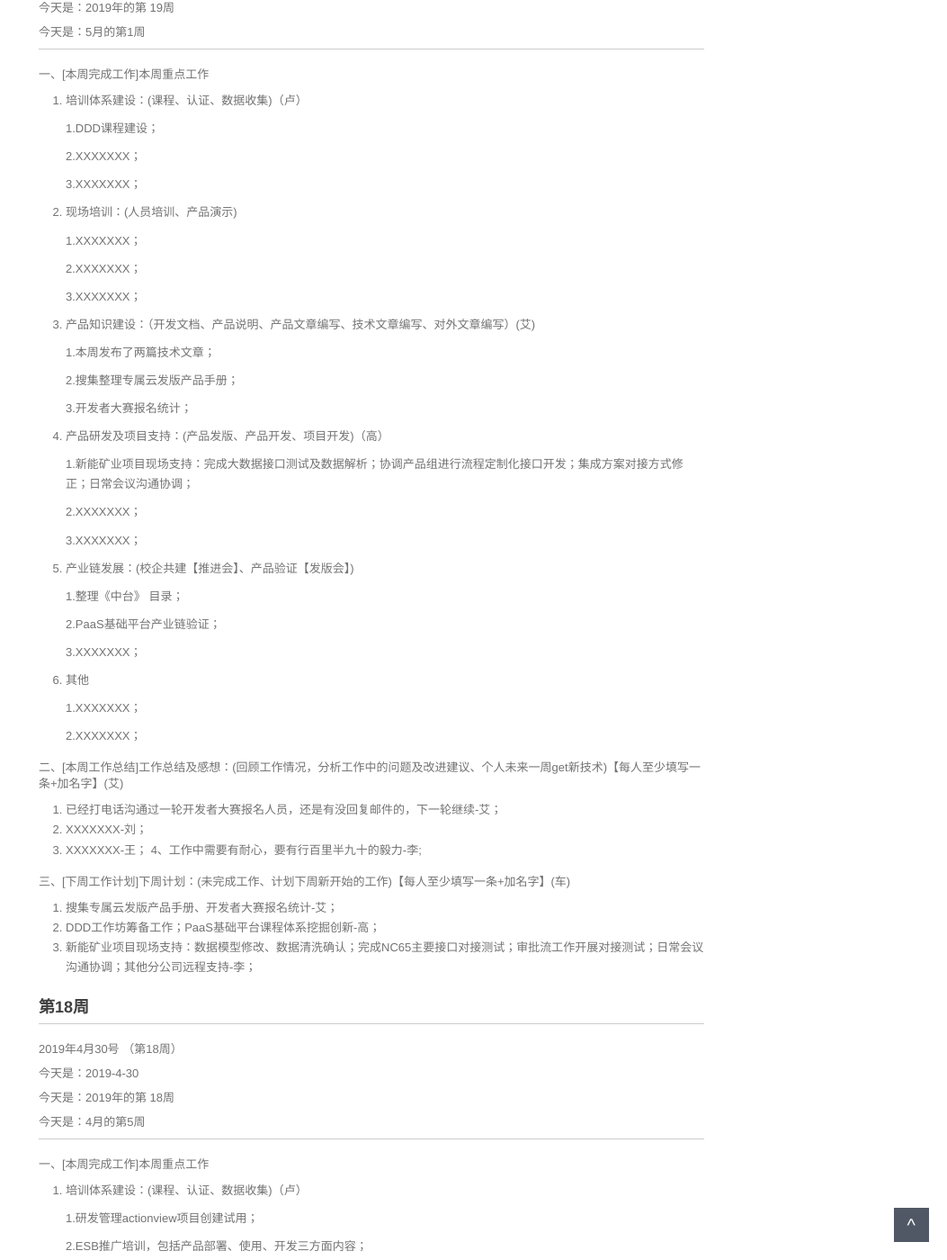
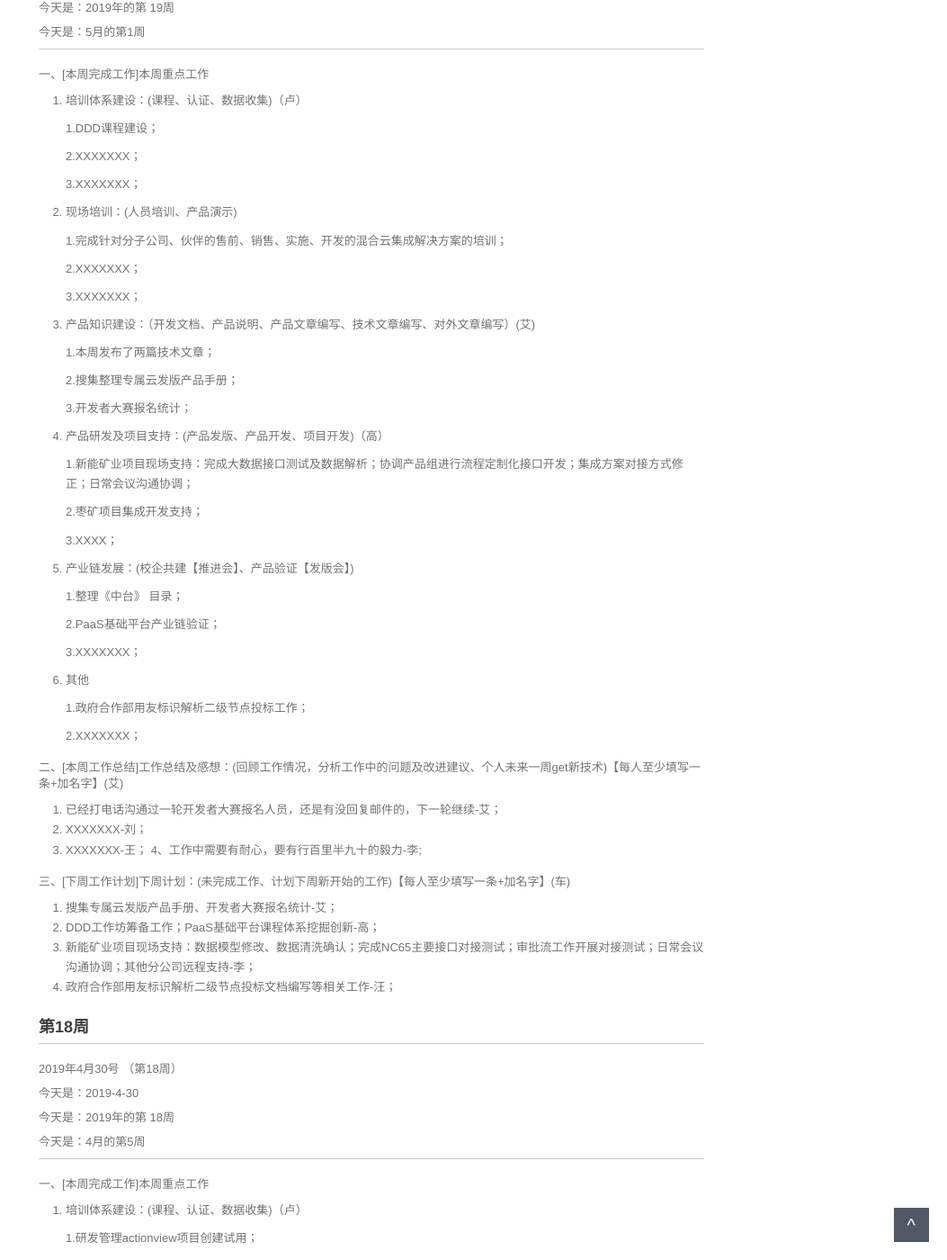
Before and after one commit to walllFlower/blog, a Jekyll site: the page built from _posts/2018-07-17-day_report_cxz.md, in a window 1280 px wide and 1400 px high, scrolled down 435 px. Shown: the whole window at 90% size, without its empty margins (227-1280 px from the left). Built offline with Jekyll 4.4.1, drawn with Linux system fonts in a browser that asks for light colours; comment, search, counter and statistics services are not loaded.

Commit message:
Update 2018-07-17-day_report_cxz.md

```diff
--- a/_posts/2018-07-17-day_report_cxz.md
+++ b/_posts/2018-07-17-day_report_cxz.md
@@ -33,7 +33,7 @@ categories: 技术运营工作周报
 
 2. 现场培训：(人员培训、产品演示)
 
-    1.XXXXXXX；
+    1.完成针对分子公司、伙伴的售前、销售、实施、开发的混合云集成解决方案的培训；
 
     2.XXXXXXX；
 
@@ -51,9 +51,9 @@ categories: 技术运营工作周报
 
     1.新能矿业项目现场支持：完成大数据接口测试及数据解析；协调产品组进行流程定制化接口开发；集成方案对接方式修正；日常会议沟通协调；
 
-    2.XXXXXXX；
-
-    3.XXXXXXX；
+    2.枣矿项目集成开发支持；
+
+    3.XXXX；
 
 5. 产业链发展：(校企共建【推进会】、产品验证【发版会】)
 
@@ -65,7 +65,7 @@ categories: 技术运营工作周报
 
 6. 其他
 
-    1.XXXXXXX；
+    1.政府合作部用友标识解析二级节点投标工作；
 
     2.XXXXXXX；
 
@@ -81,6 +81,8 @@ categories: 技术运营工作周报
 1. 搜集专属云发版产品手册、开发者大赛报名统计-艾；
 2. DDD工作坊筹备工作；PaaS基础平台课程体系挖掘创新-高；
 3. 新能矿业项目现场支持：数据模型修改、数据清洗确认；完成NC65主要接口对接测试；审批流工作开展对接测试；日常会议沟通协调；其他分公司远程支持-李；
+4. 政府合作部用友标识解析二级节点投标文档编写等相关工作-汪；
+
 
 
 
```
